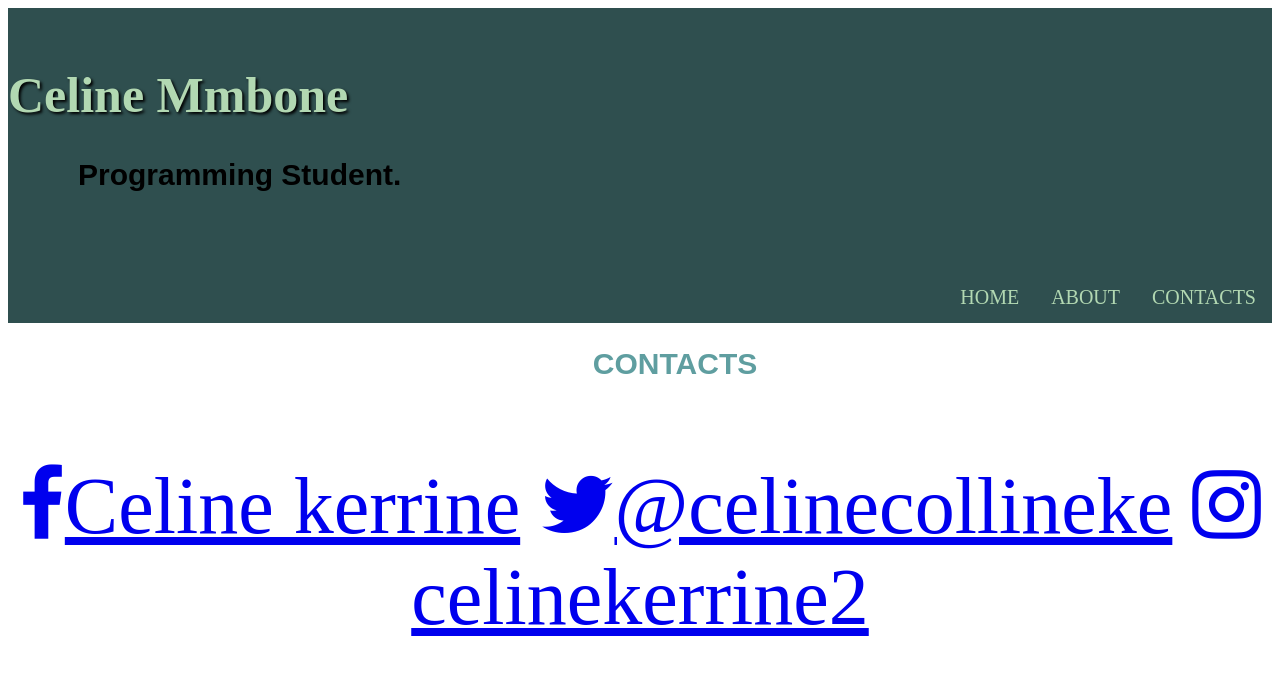
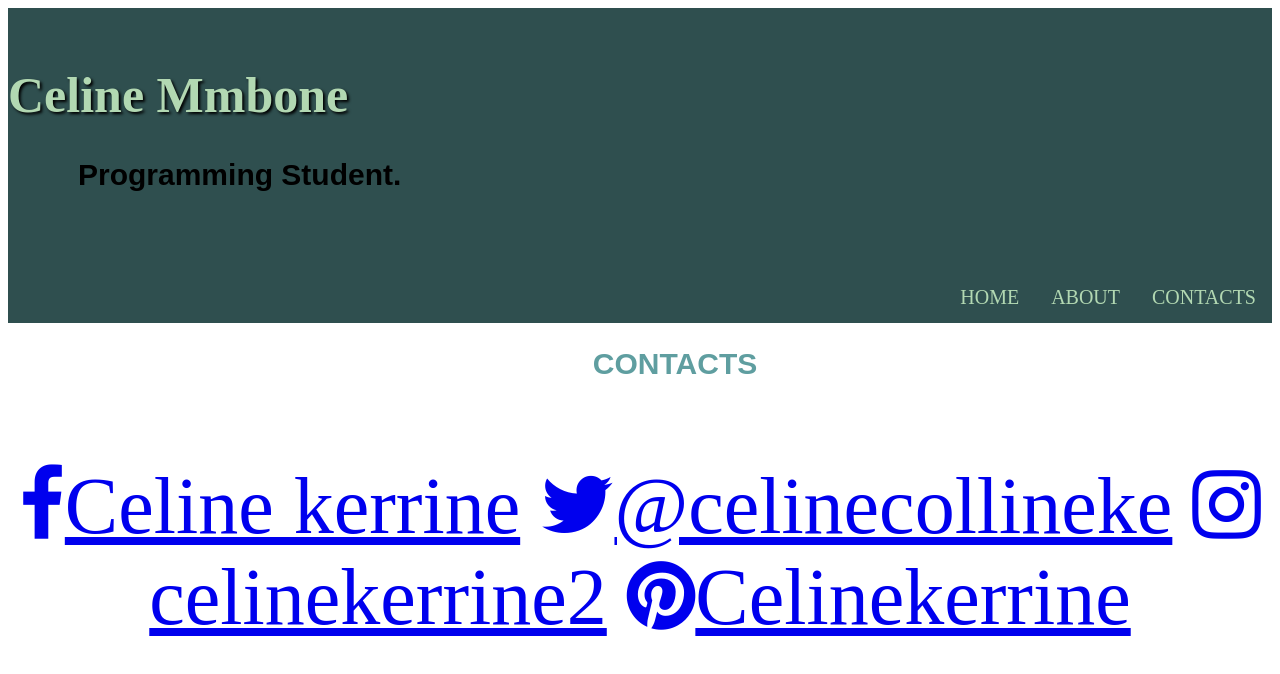
Before and after one commit to Celinemmbonekerrine4/portfolio, a plain HTML site: page contact.html in a window 1280 px wide. Drawn offline with Linux system fonts and the light colour scheme; a web font is replaced by a local one.

Commit message:
It will change the background image and add pinterest

```diff
--- a/contact.html
+++ b/contact.html
@@ -35,5 +35,6 @@
         <a href="https://www.facebook.com/" target="_blank"><i class="fa fa-facebook"></i>Celine kerrine</a>
         <a href="https://twitter.com/home" target="_blank"><i class="fa fa-twitter"></i>@celinecollineke</a>
        <a href="https://www.instagram.com/" target="_blank"><i class="fa fa-instagram"></i>celinekerrine2</a>
+       <a href="https://www.pinterest.com/" target="_blank"><i class="fa fa-pinterest"></i>Celinekerrine</a>
       </div>
     </div>
```
